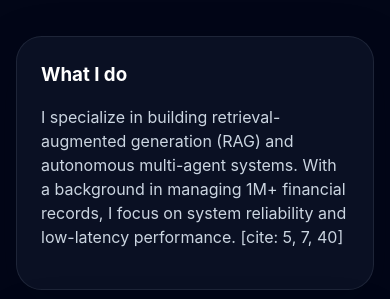
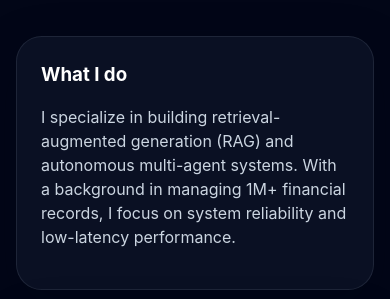
Before and after one commit to ShibjiRout/shibji-portfolio, a React (Vite) app: page / in a window 390 px wide. Shown: the part 1777-2076 px from the top of the page. Built offline with nearby package versions, Linux system fonts and the light colour scheme.

Commit message:
Resolve foormat issue for phone and laptop

```diff
--- a/src/App.tsx
+++ b/src/App.tsx
@@ -200,7 +200,7 @@ function App() {
               <h3>What I do</h3>
               <p>
                 I specialize in building retrieval-augmented generation (RAG) and autonomous multi-agent systems.
-                With a background in managing 1M+ financial records, I focus on system reliability and low-latency performance. [cite: 5, 7, 40]
+                With a background in managing 1M+ financial records, I focus on system reliability and low-latency performance.
               </p>
             </div>
             <div className="glass-card emphasis-card">
```
